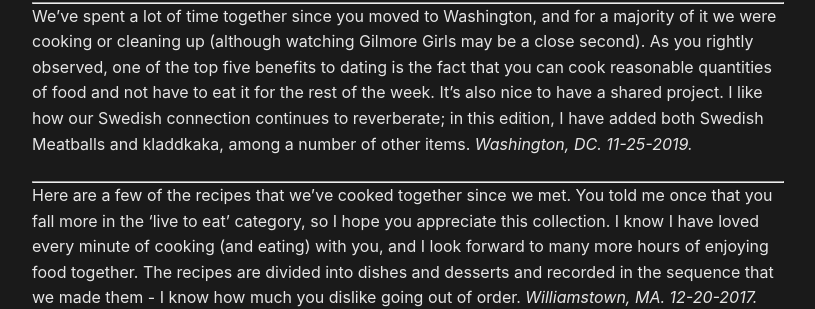
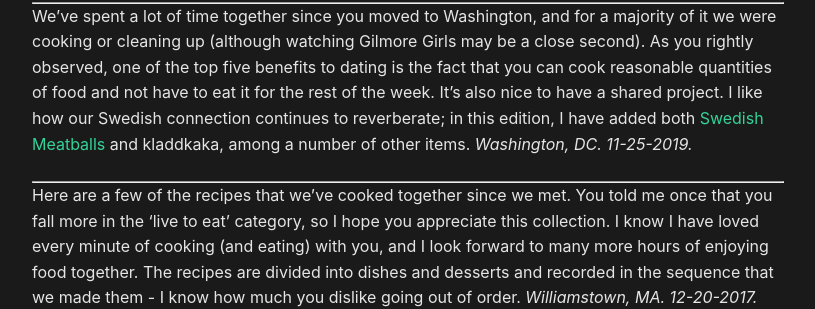
Before and after one commit to williamsca/recipes, a Jekyll site: the page built from about.md, in a window 1280 px wide. Shown: the part 419-728 px from the top of the page, without its empty margins (232-1047 px from the left). Built offline with Jekyll 4.4.1, drawn with Linux system fonts in a browser that asks for light colours; part of the change alters nothing that is shown.

```diff
--- a/about.md
+++ b/about.md
@@ -18,7 +18,7 @@ we were cooking or cleaning up (although watching Gilmore Girls may be a close s
 As you rightly observed, one of the top five benefits to dating is the fact that you can cook
 reasonable quantities of food and not have to eat it for the rest of the week. It’s also nice
 to have a shared project. I like how our Swedish connection continues to reverberate; in
-this edition, I have added both Swedish Meatballs and kladdkaka, among a number of other
+this edition, I have added both [Swedish Meatballs](/recipes/recipes/meatballs-swedish/) and kladdkaka, among a number of other
 items. *Washington, DC. 11-25-2019.*
 
 ---
```
